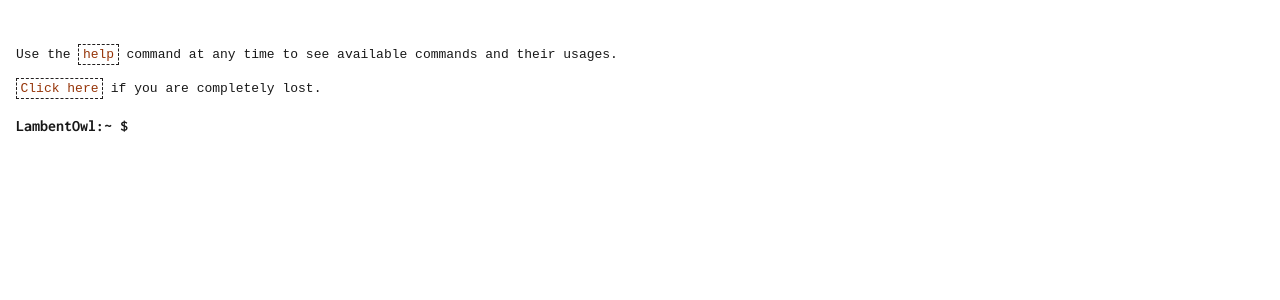
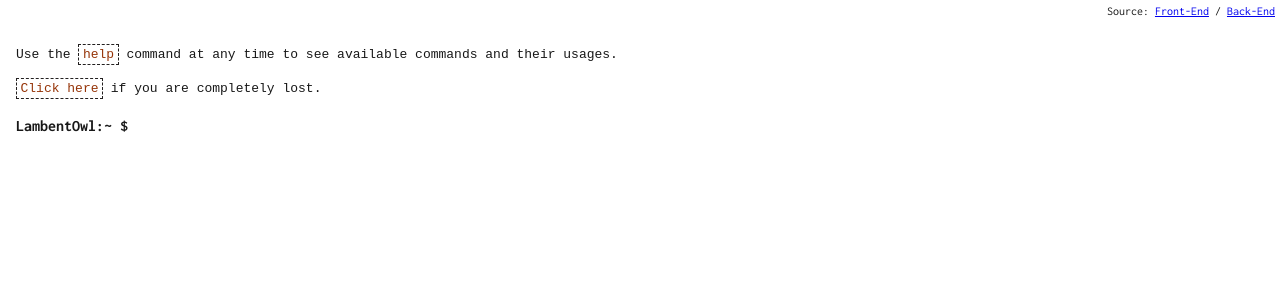
Before and after one commit to moligart/LOWL-CLI-Web, a React (Create React App) app: page / in a window 1280 px wide. Shown: the top 300 px of the page. Built offline with nearby package versions, Linux system fonts and the light colour scheme; no server answers.

Commit message:
source links

```diff
--- a/public/index.html
+++ b/public/index.html
@@ -16,6 +16,9 @@
         <noscript>
             You need to enable JavaScript to run this app.
         </noscript>
+        <div class="links">
+            Source: <a href="https://github.com/moligart/LOWL-CLI-Web" target="_blank">Front-End</a> / <a href="https://github.com/moligart/LOWL-CLI-API" target="_blank">Back-End</a>
+        </div>
         <div id="root"></div>
     </body>
 
--- a/src/components/InputRow.js
+++ b/src/components/InputRow.js
@@ -39,10 +39,10 @@ export default class InputRow extends Component {
                     }}
                     disabled={this.props.row.disabled}
                     defaultValue={this.props.row.body}
-                    autoCapitalize={false}
-                    autoComplete={false}
-                    autoCorrect={false}
-                    spellCheck={false}
+                    autoCapitalize="false"
+                    autoComplete="false"
+                    autoCorrect="false"
+                    spellCheck="false"
                 />
             </div>
         );
--- a/src/index.css
+++ b/src/index.css
@@ -76,3 +76,10 @@ input[type='text']:focus {
 .hide {
     display: none !important;
 }
+
+.links {
+    position: fixed;
+    right: 5px;
+    top: 2px;
+    font-size: .75em;
+}
```
